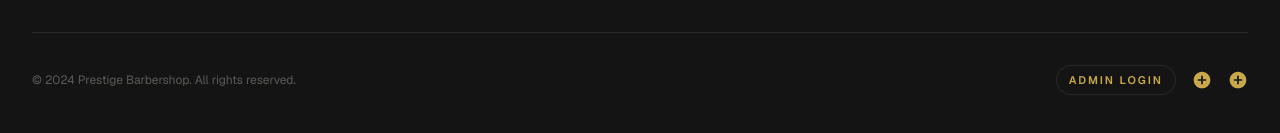
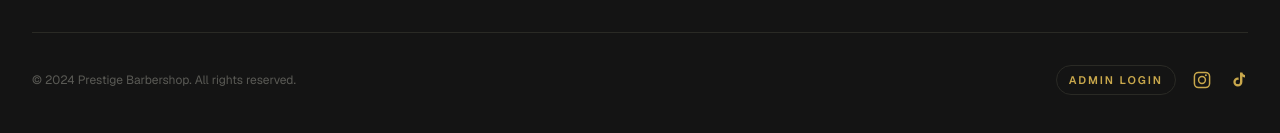
Before and after one commit to indhnrfzh/Booking-barber, a Next.js app: page /en in a window 1280 px wide. Shown: the part 4569-4702 px from the top of the page. Built offline with nearby package versions, Linux system fonts and the light colour scheme; no server answers; the database is empty.

Commit message:
fix: refine admin flows and database url normalization

```diff
--- a/app/admin/login/page.tsx
+++ b/app/admin/login/page.tsx
@@ -35,7 +35,7 @@ export default function AdminLoginPage() {
       toast.success('Login successful!')
       router.push('/admin/dashboard')
       router.refresh()
-    } catch (error) {
+    } catch {
       toast.error('An error occurred during login')
       setLoading(false)
     }
--- a/components/admin/BookingStatusForm.tsx
+++ b/components/admin/BookingStatusForm.tsx
@@ -40,7 +40,7 @@ export function BookingStatusForm({ bookingId, currentStatus }: BookingStatusFor
 
       toast.success('Status updated successfully')
       router.refresh()
-    } catch (error) {
+    } catch {
       toast.error('An error occurred')
       setLoading(false)
       setSelectedStatus(currentStatus)
--- a/components/admin/BookingsTable.tsx
+++ b/components/admin/BookingsTable.tsx
@@ -1,6 +1,6 @@
 'use client'
 
-import { useEffect, useState } from 'react'
+import { useCallback, useEffect, useState } from 'react'
 import { Booking } from '@prisma/client'
 import { BookingStatusForm } from './BookingStatusForm'
 import { Badge } from '@/components/ui/Badge'
@@ -32,7 +32,7 @@ export function BookingsTable({ bookings }: BookingsTableProps) {
     applyFilters(statusFilter, term)
   }
 
-  const applyFilters = (status: string, search: string) => {
+  const applyFilters = useCallback((status: string, search: string) => {
     let filtered = bookings
 
     if (status !== 'all') {
@@ -49,11 +49,11 @@ export function BookingsTable({ bookings }: BookingsTableProps) {
     }
 
     setFilteredBookings(filtered)
-  }
+  }, [bookings])
 
   useEffect(() => {
     applyFilters(statusFilter, searchTerm)
-  }, [bookings])
+  }, [applyFilters, searchTerm, statusFilter])
 
   const getStatusColor = (status: string): BadgeVariant => {
     switch (status) {
--- a/components/admin/GalleryManager.tsx
+++ b/components/admin/GalleryManager.tsx
@@ -125,6 +125,8 @@ export function GalleryManager() {
           <div key={image.id} className="bg-[#2A2A25] border border-[#3A3A35] rounded-lg overflow-hidden">
             {/* Image Preview */}
             <div className="aspect-square bg-[#0A0A0A] overflow-hidden">
+              {/* Dynamic external URLs are user-managed; keep native img for unrestricted sources. */}
+              {/* eslint-disable-next-line @next/next/no-img-element */}
               <img
                 src={image.src}
                 alt={`Gallery ${image.id}`}
--- a/components/admin/Navbar.tsx
+++ b/components/admin/Navbar.tsx
@@ -3,7 +3,6 @@
 import { useState } from 'react'
 import Link from 'next/link'
 import { useRouter, usePathname } from 'next/navigation'
-import { Button } from '@/components/ui/Button'
 import toast from 'react-hot-toast'
 
 interface AdminNavbarProps {
@@ -38,7 +37,7 @@ export function AdminNavbar({ admin }: AdminNavbarProps) {
         router.push('/admin/login')
         router.refresh()
       }
-    } catch (error) {
+    } catch {
       toast.error('Logout failed')
     }
   }
--- a/components/admin/ScheduleManager.tsx
+++ b/components/admin/ScheduleManager.tsx
@@ -66,7 +66,7 @@ export function ScheduleManager({ schedules }: ScheduleManagerProps) {
       toast.success('Schedule updated successfully')
       setEditingId(null)
       router.refresh()
-    } catch (error) {
+    } catch {
       toast.error('An error occurred')
       setLoading(false)
     }
--- a/components/admin/ServiceForm.tsx
+++ b/components/admin/ServiceForm.tsx
@@ -95,7 +95,7 @@ export function ServiceForm({ service, onClose, onSuccess }: ServiceFormProps) {
       toast.success(service ? 'Service updated successfully' : 'Service created successfully')
       onSuccess()
       router.refresh()
-    } catch (error) {
+    } catch {
       toast.error('An error occurred')
       setLoading(false)
     }
@@ -228,6 +228,8 @@ export function ServiceForm({ service, onClose, onSuccess }: ServiceFormProps) {
               <div className="rounded-lg border border-[#2A2A25] bg-[#141414] p-3">
                 <p className="text-xs text-[#C9A84C] mb-2">Preview</p>
                 <div className="h-32 sm:h-40 w-full overflow-hidden rounded-md bg-[#0A0A0A]">
+                  {/* Data URL and arbitrary external previews are supported from admin input. */}
+                  {/* eslint-disable-next-line @next/next/no-img-element */}
                   <img
                     src={formData.imageUrl}
                     alt="Service preview"
--- a/components/admin/ServicesTable.tsx
+++ b/components/admin/ServicesTable.tsx
@@ -35,7 +35,7 @@ export function ServicesTable({ services }: ServicesTableProps) {
 
       toast.success('Service deleted successfully')
       router.refresh()
-    } catch (error) {
+    } catch {
       toast.error('An error occurred')
     }
   }
--- a/components/layout/Footer.tsx
+++ b/components/layout/Footer.tsx
@@ -126,14 +126,26 @@ export function Footer() {
 
             {/* Social Links */}
             <div className="flex gap-4">
-              <a href="#" className="text-[#C9A84C] hover:text-[#E8C96A] transition-colors">
-                <svg className="w-5 h-5" fill="currentColor" viewBox="0 0 24 24">
-                  <path d="M12 2C6.48 2 2 6.48 2 12s4.48 10 10 10 10-4.48 10-10S17.52 2 12 2zm5 11h-4v4h-2v-4H7v-2h4V7h2v4h4v2z" />
+              <a
+                href="https://instagram.com"
+                target="_blank"
+                rel="noopener noreferrer"
+                aria-label="Instagram"
+                className="text-[#C9A84C] hover:text-[#E8C96A] transition-colors"
+              >
+                <svg className="w-5 h-5" fill="currentColor" viewBox="0 0 24 24" aria-hidden="true">
+                  <path d="M7.75 2h8.5A5.75 5.75 0 0 1 22 7.75v8.5A5.75 5.75 0 0 1 16.25 22h-8.5A5.75 5.75 0 0 1 2 16.25v-8.5A5.75 5.75 0 0 1 7.75 2Zm0 1.8A3.95 3.95 0 0 0 3.8 7.75v8.5a3.95 3.95 0 0 0 3.95 3.95h8.5a3.95 3.95 0 0 0 3.95-3.95v-8.5a3.95 3.95 0 0 0-3.95-3.95h-8.5Zm8.9 1.35a1.2 1.2 0 1 1 0 2.4 1.2 1.2 0 0 1 0-2.4ZM12 7a5 5 0 1 1 0 10 5 5 0 0 1 0-10Zm0 1.8a3.2 3.2 0 1 0 0 6.4 3.2 3.2 0 0 0 0-6.4Z" />
                 </svg>
               </a>
-              <a href="#" className="text-[#C9A84C] hover:text-[#E8C96A] transition-colors">
-                <svg className="w-5 h-5" fill="currentColor" viewBox="0 0 24 24">
-                  <path d="M12 2C6.48 2 2 6.48 2 12s4.48 10 10 10 10-4.48 10-10S17.52 2 12 2zm5 11h-4v4h-2v-4H7v-2h4V7h2v4h4v2z" />
+              <a
+                href="https://www.tiktok.com"
+                target="_blank"
+                rel="noopener noreferrer"
+                aria-label="TikTok"
+                className="text-[#C9A84C] hover:text-[#E8C96A] transition-colors"
+              >
+                <svg className="w-5 h-5" fill="currentColor" viewBox="0 0 24 24" aria-hidden="true">
+                  <path d="M14.4 3h2.87c.27 1.6 1.53 2.87 3.13 3.14v2.9a6.08 6.08 0 0 1-3.1-1.12l-.02 6.5a5.42 5.42 0 1 1-5.42-5.42c.28 0 .55.02.82.06v2.83a2.6 2.6 0 1 0 1.72 2.44V3Z" />
                 </svg>
               </a>
             </div>
--- a/lib/admin-auth.ts
+++ b/lib/admin-auth.ts
@@ -22,7 +22,7 @@ export async function getAdminUser() {
       username: verified.payload.username as string,
       role: verified.payload.role as string,
     }
-  } catch (error) {
+  } catch {
     redirect('/admin/login')
   }
 }
--- a/lib/prisma.ts
+++ b/lib/prisma.ts
@@ -13,10 +13,29 @@ if (!databaseUrl) {
   throw new Error('DATABASE_URL is not set')
 }
 
+function normalizeDatabaseUrl(rawUrl: string): string {
+  try {
+    const url = new URL(rawUrl)
+    const sslMode = url.searchParams.get('sslmode')
+
+    // pg-connection-string warns for these legacy aliases; make intent explicit.
+    if (sslMode === 'prefer' || sslMode === 'require' || sslMode === 'verify-ca') {
+      url.searchParams.set('sslmode', 'verify-full')
+    }
+
+    return url.toString()
+  } catch {
+    // Keep original value if parsing fails (e.g. unexpected custom URL format).
+    return rawUrl
+  }
+}
+
+const normalizedDatabaseUrl = normalizeDatabaseUrl(databaseUrl)
+
 const pool =
   globalForPrisma.pool ||
   new Pool({
-    connectionString: databaseUrl,
+    connectionString: normalizedDatabaseUrl,
   })
 
 export const prisma =
--- a/prisma/seed.ts
+++ b/prisma/seed.ts
@@ -1,7 +1,36 @@
 import { PrismaClient } from '@prisma/client'
+import { PrismaPg } from '@prisma/adapter-pg'
+import { Pool } from 'pg'
 import bcryptjs from 'bcryptjs'
 
-const prisma = new PrismaClient()
+const databaseUrl = process.env.DATABASE_URL
+
+if (!databaseUrl) {
+  throw new Error('DATABASE_URL is not set for seed execution.')
+}
+
+function normalizeDatabaseUrl(rawUrl: string): string {
+  try {
+    const url = new URL(rawUrl)
+    const sslMode = url.searchParams.get('sslmode')
+
+    if (sslMode === 'prefer' || sslMode === 'require' || sslMode === 'verify-ca') {
+      url.searchParams.set('sslmode', 'verify-full')
+    }
+
+    return url.toString()
+  } catch {
+    return rawUrl
+  }
+}
+
+const pool = new Pool({
+  connectionString: normalizeDatabaseUrl(databaseUrl),
+})
+
+const prisma = new PrismaClient({
+  adapter: new PrismaPg(pool),
+})
 
 async function hashPassword(password: string) {
   const salt = await bcryptjs.genSalt(10)
@@ -363,4 +392,5 @@ main()
   })
   .finally(async () => {
     await prisma.$disconnect()
+    await pool.end()
   })
```
